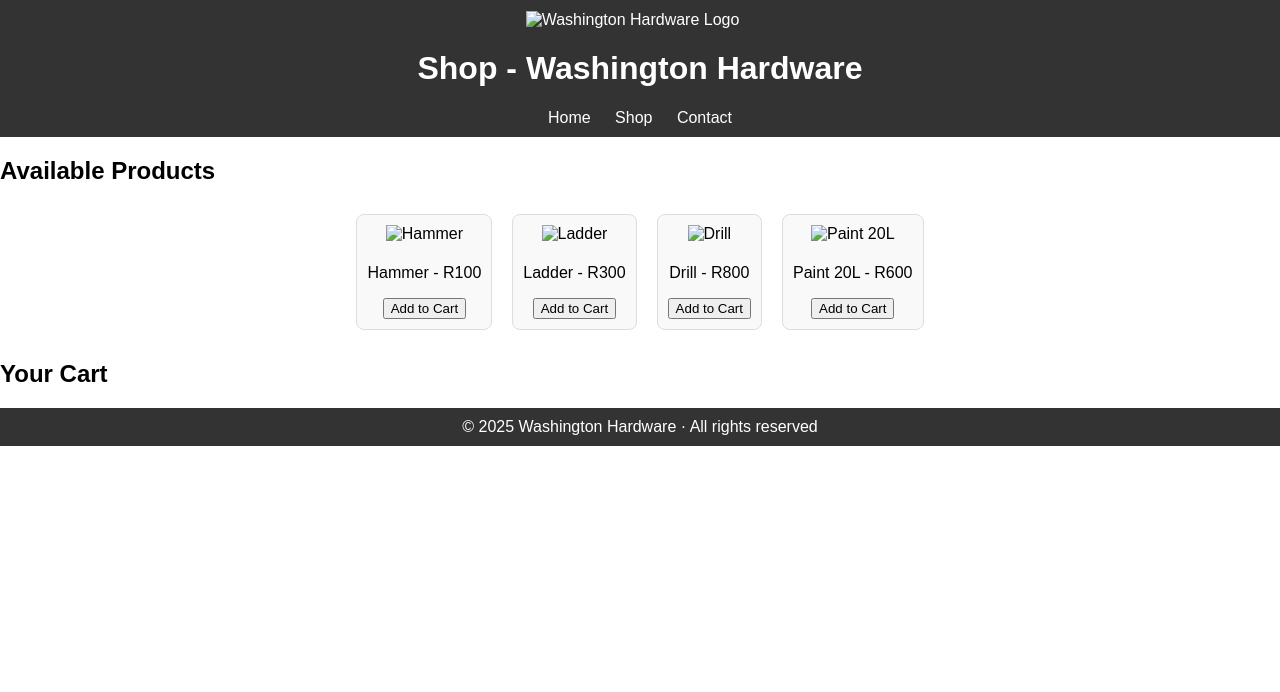
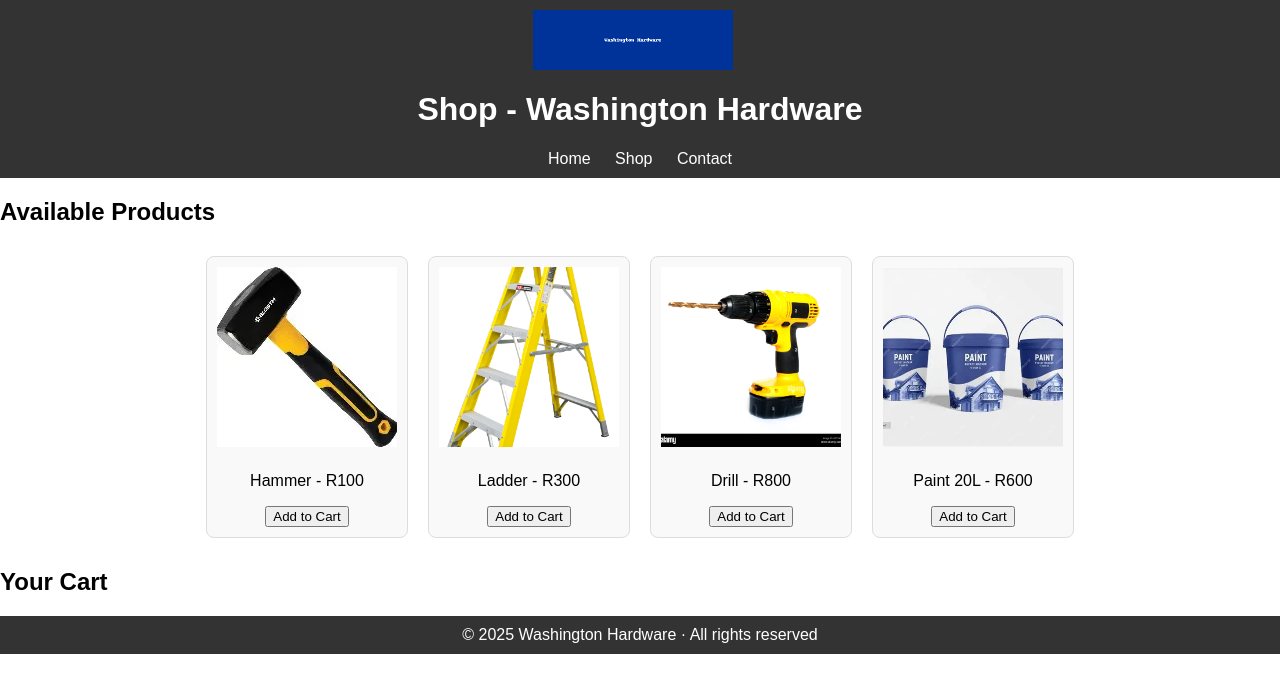
Before and after one commit to MmapulaFaith/washington-, a plain HTML site: page shop.html in a window 1280 px wide. Drawn offline with Linux system fonts and the light colour scheme.

Commit message:
Update shop.html

```diff
--- a/shop.html
+++ b/shop.html
@@ -3,11 +3,11 @@
 <head>
   <title>Washington Hardware - Shop</title>
   <link rel="stylesheet" href="style.css">
-  <script src="../Subtask3_JavaScript/script.js"></script>
+  <script src="../JavaScript/script.js"></script>
 </head>
 <body>
   <header>
-    <img src="images/logo.png" alt="Washington Hardware Logo" class="logo">
+    <img src="logo.png" alt="Washington Hardware Logo" class="logo">
     <h1>Shop - Washington Hardware</h1>
     <nav>
       <a href="index.html">Home</a>
@@ -19,22 +19,22 @@
     <h2>Available Products</h2>
     <div class="products">
       <div class="product">
-        <img src="images/hammer.jpg" alt="Hammer">
+        <img src="hammer.jpg" alt="Hammer">
         <p>Hammer - R100</p>
         <button onclick="addProduct('Hammer',100)">Add to Cart</button>
       </div>
       <div class="product">
-        <img src="images/ladder.jpg" alt="Ladder">
+        <img src="ladder.jpg" alt="Ladder">
         <p>Ladder - R300</p>
         <button onclick="addProduct('Ladder',300)">Add to Cart</button>
       </div>
       <div class="product">
-        <img src="images/drill.jpg" alt="Drill">
+        <img src="drill.jpg" alt="Drill">
         <p>Drill - R800</p>
         <button onclick="addProduct('Drill',800)">Add to Cart</button>
       </div>
       <div class="product">
-        <img src="images/paint20l.jpg" alt="Paint 20L">
+        <img src="paint20l.jpg" alt="Paint 20L">
         <p>Paint 20L - R600</p>
         <button onclick="addProduct('Paint 20L',600)">Add to Cart</button>
       </div>
```
